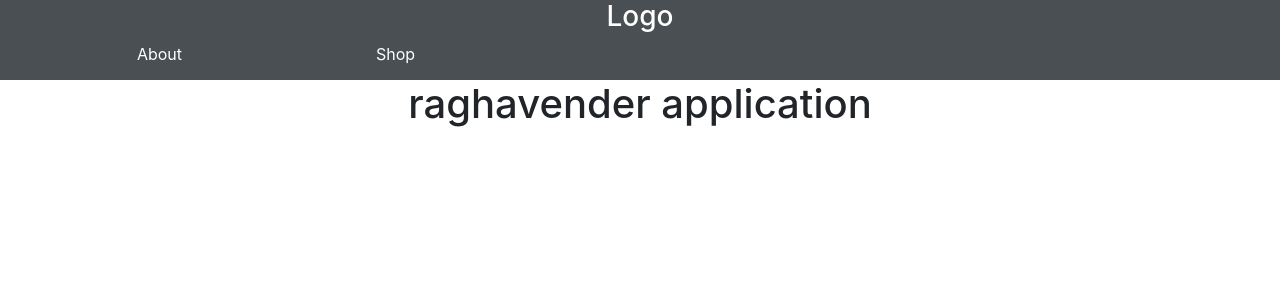
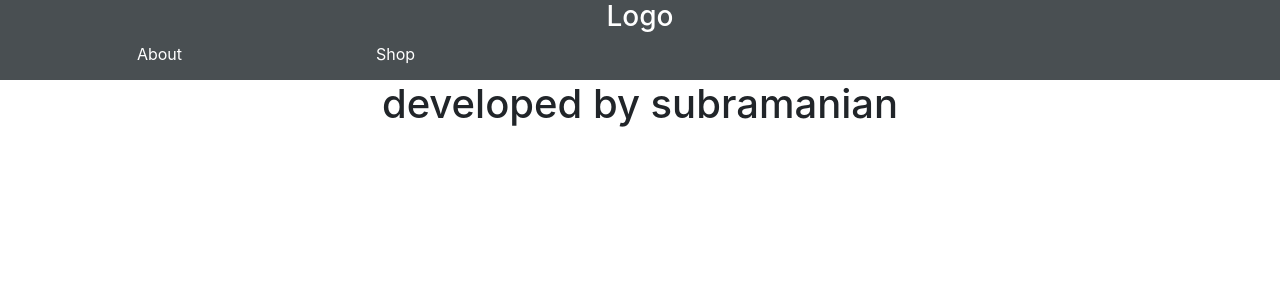
Before and after one commit to sumidha/ProjReact, a React (Create React App) app: page /About in a window 1280 px wide. Shown: the top 300 px of the page. Built offline with nearby package versions, Linux system fonts and the light colour scheme.

Commit message:
updated by developer subramanian

```diff
--- a/src/Router/About.js
+++ b/src/Router/About.js
@@ -8,7 +8,7 @@ class About extends Component {
     render() {
         return (
 
-            <h1>raghavender application </h1>
+            <h1>developed by subramanian </h1>
          );
     }
 }
```
